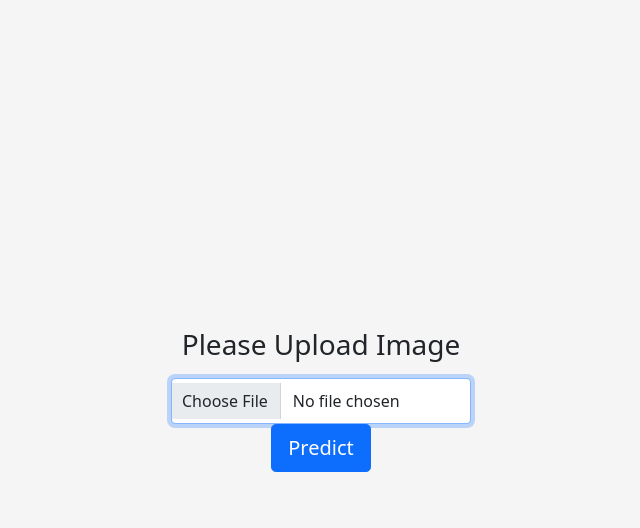
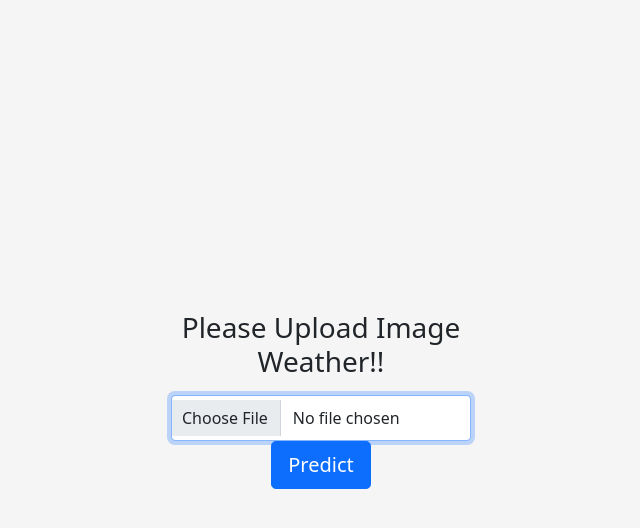
Before and after one commit to Anshal55/Weather_Identification, a Flask app: page / in a window 1280 px wide. Shown: the top 528 px of the page, without its empty margins (319-959 px from the left). Run offline with Flask 2, Linux system fonts and the light colour scheme; some libraries are stand-ins or nearby versions.

Commit message:
Add files via upload

```diff
--- a/templates/index.html
+++ b/templates/index.html
@@ -16,13 +16,13 @@
 
   <body class="text-center">
     <form class="form-upload" action="predict" method="POST" enctype="multipart/form-data">
-      <h1 class="h3 mb-3 font-weight-normal">Please Upload Image</h1>
+      <h1 class="h3 mb-3 font-weight-normal">Please Upload Image Weather!!</h1>
       <input type="file" name="img" class="form-control" required autofocus>
       <button class="btn btn-lg btn-primary btn-block" type="submit">Predict</button>
-      <br>
+    <br>
       {% if image_loc %}
       <img class="mb-4" src="static/{{image_loc}}" alt="" width="256" height="256">
-      <h3 class="h3 mb-3 font-weight-normal">Prediction: {{data}}</h3>
+      <h3 class="h3 mb-3 font-weight-normal">Prediction is : {{data}}</h3>
       {%endif%}
 
     </form>
```
